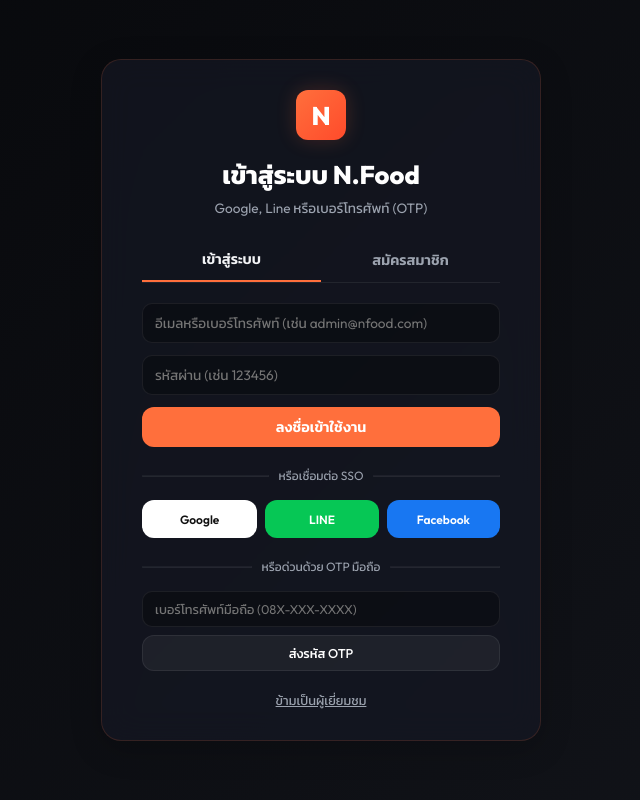
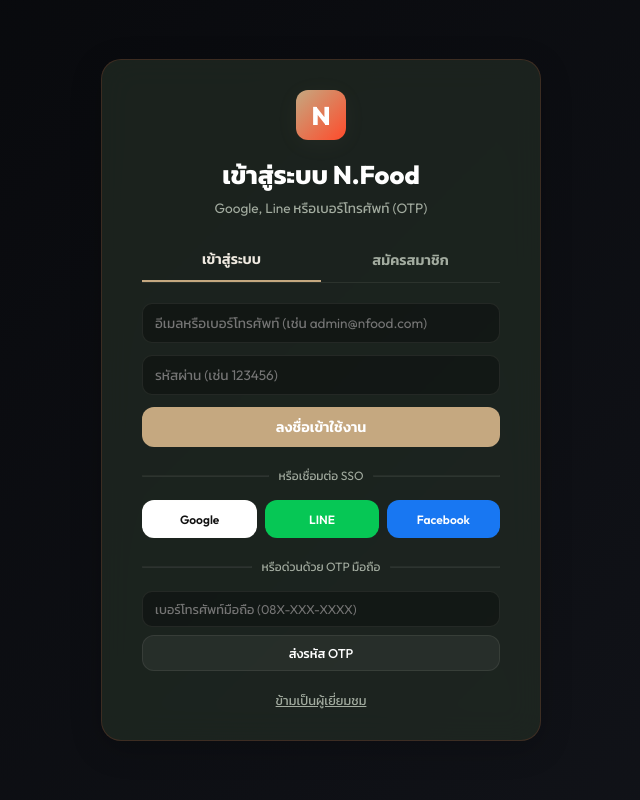
Before and after one commit to jatupattarachait-boop/New-Food, a React (Vite) app: page / in a window 1280 px wide. Shown: the top 800 px of the page, without its empty margins (319-959 px from the left). Built offline with nearby package versions, Linux system fonts and the light colour scheme.

Commit message:
style: update UI theme to Minimalist Luxury and cozy tones in React application

```diff
--- a/src/App.jsx
+++ b/src/App.jsx
@@ -710,15 +710,15 @@
       ctx.beginPath();
       ctx.arc(center, center, radius, i * arc, (i + 1) * arc);
       ctx.lineTo(center, center);
-      ctx.fillStyle = i % 2 === 0 ? '#ff6f3c' : '#1e293b';
+      ctx.fillStyle = i % 2 === 0 ? (theme === 'light' ? '#8f9e8b' : '#c5a880') : (theme === 'light' ? '#fbf9f6' : '#232d24');
       ctx.fill();
       ctx.lineWidth = 1;
-      ctx.strokeStyle = 'rgba(255,255,255,0.15)';
+      ctx.strokeStyle = theme === 'light' ? 'rgba(143,158,139,0.15)' : 'rgba(255,255,255,0.08)';
       ctx.stroke();
 
       // เขียนตัวหนังสือลงในแถบวงล้อ
       ctx.save();
-      ctx.fillStyle = '#ffffff';
+      ctx.fillStyle = i % 2 === 0 ? (theme === 'light' ? '#ffffff' : '#1b231c') : (theme === 'light' ? '#2f3e2e' : '#f0eae1');
       ctx.translate(center, center);
       ctx.rotate(i * arc + arc / 2);
       ctx.font = 'bold 11px sans-serif';
--- a/src/index.css
+++ b/src/index.css
@@ -2,33 +2,34 @@
 
 :root {
   --font-main: 'Outfit', 'Kanit', sans-serif;
-  --bg-primary: #0a0b0e;
-  --bg-secondary: #12141c;
-  --bg-card: rgba(22, 26, 38, 0.65);
-  --border-card: rgba(255, 255, 255, 0.07);
-  --color-text-main: #f3f4f6;
-  --color-text-muted: #9ca3af;
-  --color-accent: #ff6f3c;
-  --color-accent-hover: #ff855c;
-  --color-accent-glow: rgba(255, 111, 60, 0.15);
-  --color-success: #10b981;
-  --color-warning: #f59e0b;
+  --bg-primary: #1b231c;
+  --bg-secondary: #232d24;
+  --bg-card: rgba(35, 45, 36, 0.7);
+  --border-card: rgba(240, 234, 225, 0.08);
+  --color-text-main: #f0eae1;
+  --color-text-muted: #a3aca0;
+  --color-accent: #c5a880;
+  --color-accent-hover: #d8bfa0;
+  --color-accent-glow: rgba(197, 168, 128, 0.12);
+  --color-success: #8eac50;
+  --color-warning: #d58c73;
   --transition-smooth: all 0.3s cubic-bezier(0.4, 0, 0.2, 1);
-  --shadow-glow: 0 0 20px rgba(255, 111, 60, 0.2);
+  --shadow-glow: 0 4px 24px rgba(197, 168, 128, 0.05);
 }
 
 .light-mode {
-  --bg-primary: #f8fafc;
+  --bg-primary: #fbf9f6;
   --bg-secondary: #ffffff;
-  --bg-card: rgba(255, 255, 255, 0.8);
-  --border-card: rgba(15, 23, 42, 0.08);
-  --color-text-main: #0f172a;
-  --color-text-muted: #64748b;
-  --color-accent: #e04f1a;
-  --color-accent-hover: #ff6f3c;
-  --color-accent-glow: rgba(224, 79, 26, 0.1);
-  --shadow-glow: 0 4px 20px rgba(224, 79, 26, 0.15);
+  --bg-card: rgba(255, 255, 255, 0.85);
+  --border-card: rgba(143, 158, 139, 0.15);
+  --color-text-main: #2f3e2e;
+  --color-text-muted: #707e6d;
+  --color-accent: #8f9e8b;
+  --color-accent-hover: #7f8d7c;
+  --color-accent-glow: rgba(143, 158, 139, 0.15);
+  --shadow-glow: 0 4px 24px rgba(143, 158, 139, 0.08);
 }
+
 
 * {
   box-sizing: border-box;
@@ -829,7 +830,7 @@
   height: 360px;
   border-radius: 50%;
   border: 12px solid var(--bg-secondary);
-  box-shadow: 0 0 30px rgba(255, 111, 60, 0.3), inset 0 0 20px rgba(0,0,0,0.8);
+  box-shadow: 0 4px 30px var(--color-accent-glow), inset 0 0 20px rgba(0,0,0,0.4);
   overflow: hidden;
   background-color: var(--bg-primary);
 }
@@ -851,7 +852,7 @@
   border-left: 15px solid transparent;
   border-right: 15px solid transparent;
   border-top: 30px solid var(--color-accent);
-  filter: drop-shadow(0 0 5px rgba(255, 111, 60, 0.8));
+  filter: drop-shadow(0 4px 6px var(--color-accent-glow));
   z-index: 10;
 }
 
```
